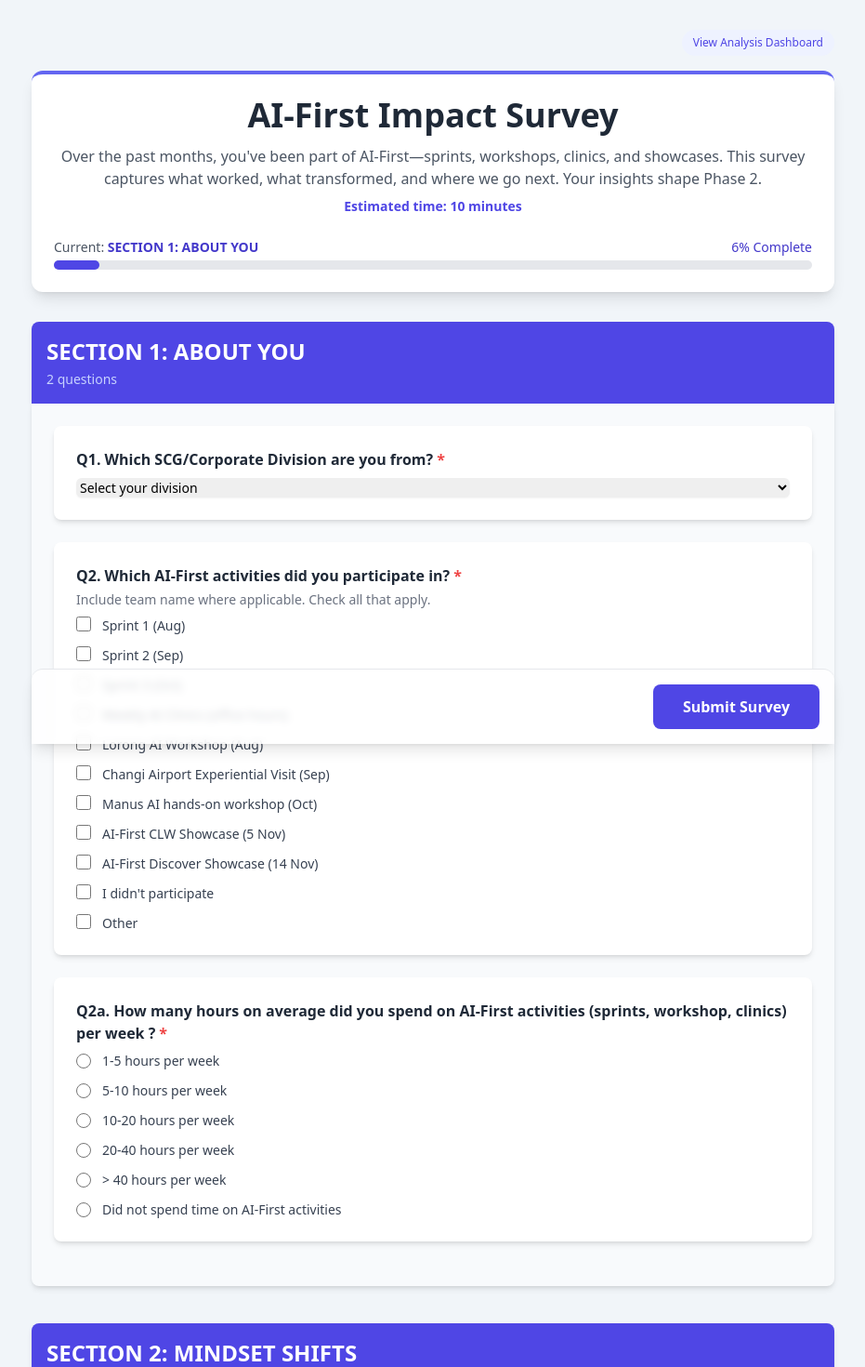
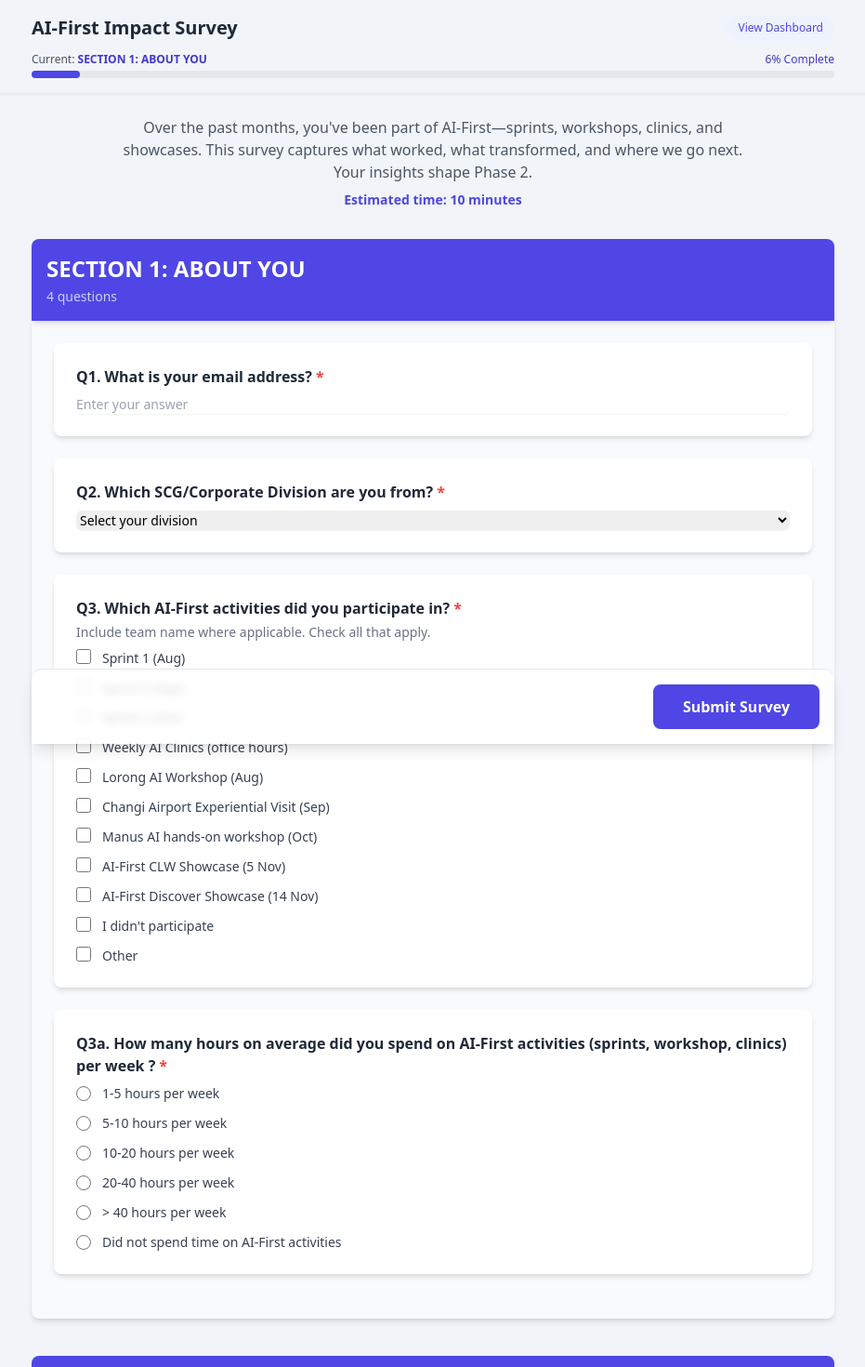
Before and after one commit to s4dha/AI-First-Survey, a React (Vite) app: page / in a window 1280 px wide. Shown: the top 1470 px of the page at 93% size, without its empty margins (174-1105 px from the left). Built offline with nearby package versions, Linux system fonts and the light colour scheme.

Commit message:
push these new changes

```diff
--- a/App.tsx
+++ b/App.tsx
@@ -39,10 +39,10 @@ const storage = {
 
 // Prepare the payload for Google Sheets (human-readable)
 const prepareSheetPayload = (formData: FormData, surveyData: SurveySection[]) => {
-    // 1. Create payload with 'Submitted At' as the very first key
-    const payload: any = {
-        'Submitted At': new Date().toLocaleString()
-    };
+    const payload: any = {};
+
+    // Add submitted timestamp explicitly (though sheet script also does it)
+    payload['Submitted At'] = new Date().toLocaleString();
 
     surveyData.forEach(section => {
         section.questions.forEach(q => {
@@ -52,11 +52,11 @@ const prepareSheetPayload = (formData: FormData, surveyData: SurveySection[]) =>
 
             // Helper to find label from options
             const findLabel = (val: string, opts: Option[]) => {
-                const opt = opts?.find(o => o.value === val);
+                const opt = opts.find(o => o.value === val);
                 return opt ? opt.label : val;
             }
 
-            // Calculate Answer Label
+            // Handle different question types to format the output string
             if (q.type === QuestionType.CHECKBOX || q.type === QuestionType.MULTI_SELECT_CHECKBOX || q.type === QuestionType.CHECKBOX_WITH_TEXT || q.type === QuestionType.GROUPED_CHECKBOX) {
                 if (Array.isArray(value)) {
                     answerLabel = value.map(val => {
@@ -73,11 +73,28 @@ const prepareSheetPayload = (formData: FormData, surveyData: SurveySection[]) =>
                 if (value !== undefined && value !== null && value !== "") {
                     answerLabel = findLabel(value as string, q.options || []);
 
-                    // Handle "Other" text input for dropdown/radio
-                    if (value === 'other' || value === 'Other') {
+                    // Handle "Other" text input for dropdown/radio or specific hasTextInput fields
+                    const selectedOpt = q.options?.find(o => o.value === value);
+                    if ((value === 'other' || value === 'Other') || (selectedOpt?.hasTextInput)) {
+                         // For radios with text input, we use the same naming convention as checkboxes: questionId_value_text
+                         // For simple 'other', we check legacy convention questionId_other
+                         const specificTextKey = `${q.id}_${value}_text`;
                          const otherKey = `${q.id}_other`;
-                         if (formData[otherKey]) {
+
+                         if (formData[specificTextKey]) {
+                             answerLabel += ` (${formData[specificTextKey]})`;
+                         } else if (formData[otherKey]) {
                              answerLabel += ` (${formData[otherKey]})`;
+                         }
+                    }
+
+                    // Handle Subquestion
+                    if (q.subQuestion && Array.isArray(q.subQuestion.triggerValues) && q.subQuestion.triggerValues.includes(String(value))) {
+                        const subVal = formData[q.subQuestion.id];
+                        if (subVal) {
+                           const subLabel = findLabel(subVal, q.subQuestion.options);
+                           // Add subquestion response as a separate column for clarity
+                           payload[q.subQuestion.text] = subLabel;
                         }
                     }
                 }
@@ -91,24 +108,8 @@ const prepareSheetPayload = (formData: FormData, surveyData: SurveySection[]) =>
                 answerLabel = value !== undefined ? String(value) : "";
             }
 
-            // 2. Add Main Question Key
+            // Use the Question Text as the Header Key
             payload[q.text] = answerLabel;
-
-            // 3. Add Sub-Question Key IMMEDIATELY after Main Question
-            if (q.type === QuestionType.CONDITIONAL_RADIO && q.subQuestion) {
-                 let subLabel = "";
-                 // Check if the main value triggers the subquestion
-                 if (value !== undefined && value !== null && value !== "") {
-                    if (Array.isArray(q.subQuestion.triggerValues) && q.subQuestion.triggerValues.includes(String(value))) {
-                        const subVal = formData[q.subQuestion.id];
-                        if (subVal) {
-                           subLabel = findLabel(subVal, q.subQuestion.options || []);
-                        }
-                    }
-                 }
-                 // Always add the key (even if empty) to ensure column order is preserved in Google Sheet
-                 payload[q.subQuestion.text] = subLabel;
-            }
         });
     });
     return payload;
@@ -125,6 +126,19 @@ const QuestionRenderer: React.FC<{
 
   const renderInput = () => {
     switch (question.type) {
+      case QuestionType.TEXT:
+        return (
+          <input
+            type="text"
+            id={question.id}
+            name={question.id}
+            value={formData[question.id] || ''}
+            onChange={(e) => handleInputChange(question.id, e.target.value)}
+            className={`mt-2 block w-full rounded-md border-gray-300 shadow-sm focus:border-indigo-500 focus:ring-indigo-500 sm:text-sm ${isInvalid ? 'border-red-500' : 'border-gray-300'}`}
+            placeholder="Enter your answer"
+          />
+        );
+
       case QuestionType.DROPDOWN:
         return (
           <>
@@ -283,7 +297,8 @@ const QuestionRenderer: React.FC<{
         return (
           <div className="mt-2 space-y-3">
             {question.options?.map((opt) => (
-              <label key={opt.value} className="flex items-center">
+              <div key={opt.value}>
+                <label className="flex items-center">
                     <input
                     type="radio"
                     name={question.id}
@@ -294,6 +309,17 @@ const QuestionRenderer: React.FC<{
                     />
                     <span className="ml-3 text-sm text-gray-700">{opt.label}</span>
                 </label>
+                {/* Render text input if selected and hasTextInput is true */}
+                {opt.hasTextInput && formData[question.id] === opt.value && (
+                    <input
+                        type="text"
+                        placeholder={opt.textInputLabel || "Please specify"}
+                        value={formData[`${question.id}_${opt.value}_text`] || ''}
+                        onChange={(e) => handleInputChange(`${question.id}_${opt.value}_text`, e.target.value)}
+                        className="mt-2 ml-7 block w-full max-w-sm rounded-md border-gray-300 shadow-sm focus:border-indigo-500 focus:ring-indigo-500 sm:text-sm"
+                    />
+                )}
+              </div>
             ))}
             {subQuestionIsVisible && question.subQuestion && (
               <div className="mt-4 pt-4 pl-6 border-l-2 border-indigo-200">
@@ -495,7 +521,7 @@ export default function App() {
   useEffect(() => {
     const observerOptions = {
       root: null,
-      rootMargin: "-40% 0px -60% 0px",
+      rootMargin: "-100px 0px -80% 0px", // Adjust margins for sticky header
       threshold: 0,
     };
 
@@ -582,7 +608,7 @@ export default function App() {
             method: 'POST',
             mode: 'no-cors',
             headers: {
-                'Content-Type': 'text/plain', // Important: text/plain prevents preflight check and works best with Apps Script
+                'Content-Type': 'text/plain', // Important: text/plain prevents preflight check
             },
             body: JSON.stringify(payload)
         });
@@ -675,37 +701,42 @@ export default function App() {
   // Render Survey View
   return (
     <div className="bg-slate-100 min-h-screen font-sans">
-      <div className="container mx-auto max-w-4xl py-8 px-4">
-        {/* Nav for Survey Mode */}
-        <div className="flex justify-end mb-4">
+
+        {/* Floating Sticky Header */}
+        <div className="sticky top-0 z-40 bg-slate-100/95 backdrop-blur-md border-b border-gray-200 shadow-sm transition-all">
+            <div className="container mx-auto max-w-4xl px-4 py-4">
+                <div className="flex justify-between items-center mb-3">
+                     <div>
+                        <h1 className="text-xl font-bold text-gray-800">AI-First Impact Survey</h1>
+                     </div>
                     <button
                         onClick={() => setViewMode('dashboard')}
                         className="text-xs font-medium text-indigo-600 bg-indigo-50 px-3 py-1.5 rounded-full hover:bg-indigo-100 transition-colors"
                     >
-                View Analysis Dashboard
+                        View Dashboard
                     </button>
                 </div>
 
-        <header className="text-center p-6 bg-white rounded-xl shadow-lg mb-8 border-t-4 border-indigo-500">
-          <h1 className="text-4xl font-bold text-gray-800">AI-First Impact Survey</h1>
-          <p className="mt-3 text-gray-600">Over the past months, you've been part of AI-First—sprints, workshops, clinics, and showcases. This survey captures what worked, what transformed, and where we go next. Your insights shape Phase 2.</p>
-          <p className="mt-2 text-sm text-indigo-600 font-semibold">Estimated time: 10 minutes</p>
-
-          <div className="mt-6">
-            <div className="flex justify-between items-center mb-1">
-                <span className="text-sm font-medium text-gray-600 truncate pr-2">
+                <div className="flex justify-between items-center mb-1 text-xs">
+                    <span className="font-medium text-gray-600 truncate pr-2">
                         Current: <span className="font-semibold text-indigo-700">{currentSectionTitle}</span>
                     </span>
-                <span className="text-sm font-medium text-indigo-700">{progressPercent}% Complete</span>
+                    <span className="font-medium text-indigo-700">{progressPercent}% Complete</span>
                 </div>
-            <div className="w-full bg-gray-200 rounded-full h-2.5">
+                <div className="w-full bg-gray-200 rounded-full h-2">
                     <div
-                    className="bg-indigo-600 h-2.5 rounded-full transition-all duration-500"
+                        className="bg-indigo-600 h-2 rounded-full transition-all duration-500"
                         style={{ width: `${progressPercent}%` }}>
                     </div>
                 </div>
             </div>
-        </header>
+        </div>
+
+      <div className="container mx-auto max-w-4xl py-8 px-4 pt-6">
+        <div className="text-center mb-8">
+          <p className="text-gray-600 max-w-2xl mx-auto">Over the past months, you've been part of AI-First—sprints, workshops, clinics, and showcases. This survey captures what worked, what transformed, and where we go next. Your insights shape Phase 2.</p>
+          <p className="mt-2 text-sm text-indigo-600 font-semibold">Estimated time: 10 minutes</p>
+        </div>
 
         <form onSubmit={handleSubmit} noValidate>
           {SURVEY_DATA.map((section, sectionIndex) => (
@@ -714,7 +745,7 @@ export default function App() {
               className="mb-10"
               ref={el => { sectionRefs.current[sectionIndex] = el; }}
             >
-              <div className="bg-indigo-600 text-white p-4 rounded-t-lg shadow-md">
+              <div className="bg-indigo-600 text-white p-4 rounded-t-lg shadow-md sticky top-[108px] z-30">
                 <h2 className="text-2xl font-bold">{section.title}</h2>
                 {section.description && <p className="text-indigo-200 text-sm mt-1">{section.description}</p>}
               </div>
@@ -732,7 +763,7 @@ export default function App() {
             </div>
           ))}
 
-          <div className="sticky bottom-0 bg-white/80 backdrop-blur-sm p-4 border-t border-gray-200 shadow-lg flex justify-end items-center mt-8 rounded-t-xl">
+          <div className="sticky bottom-0 bg-white/80 backdrop-blur-sm p-4 border-t border-gray-200 shadow-lg flex justify-end items-center mt-8 rounded-t-xl z-40">
              {invalidQuestionIds.size > 0 && <p className='text-red-600 mr-4 text-sm font-medium'>Please fill out all required fields.</p>}
             <button
               type="submit"
--- a/constants.ts
+++ b/constants.ts
@@ -3,14 +3,21 @@ import { SurveySection, QuestionType } from './types';
 
 export const GOOGLE_SCRIPT_URL = "https://script.google.com/macros/s/AKfycbwxJSfQ4zezfuWUPS9oSEbvD4EG-ZNGfaPoWRj-jaM88jKu1NI8lKZC9pqv7lUGCRxf6g/exec";
 
+
 export const SURVEY_DATA: SurveySection[] = [
   {
     title: "SECTION 1: ABOUT YOU",
-    description: "2 questions",
+    description: "4 questions",
     questions: [
       {
-        id: "q1_division",
-        text: "Q1. Which SCG/Corporate Division are you from?",
+        id: "q1_email",
+        text: "Q1. What is your email address?",
+        type: QuestionType.TEXT,
+        required: true,
+      },
+      {
+        id: "q2_division",
+        text: "Q2. Which SCG/Corporate Division are you from?",
         type: QuestionType.DROPDOWN,
         required: true,
         options: [
@@ -30,8 +37,8 @@ export const SURVEY_DATA: SurveySection[] = [
         ],
       },
       {
-        id: "q2_activities",
-        text: "Q2. Which AI-First activities did you participate in?",
+        id: "q3_activities",
+        text: "Q3. Which AI-First activities did you participate in?",
         description: "Include team name where applicable. Check all that apply.",
         type: QuestionType.CHECKBOX_WITH_TEXT,
         required: true,
@@ -50,8 +57,8 @@ export const SURVEY_DATA: SurveySection[] = [
         ],
       },
       {
-        id: "q2a_hours",
-        text: "Q2a. How many hours on average did you spend on AI-First activities (sprints, workshop, clinics) per week ?",
+        id: "q3a_hours",
+        text: "Q3a. How many hours on average did you spend on AI-First activities (sprints, workshop, clinics) per week ?",
         type: QuestionType.RADIO,
         required: true,
         options: [
@@ -70,8 +77,8 @@ export const SURVEY_DATA: SurveySection[] = [
     description: "4 questions",
     questions: [
       {
-        id: "q3_confidence_before",
-        text: "Q3. Before AI-First, how confident were you that you could build an AI solution directly (e.g., using AIBots, Pair or vibe coding)?",
+        id: "q4_confidence_before",
+        text: "Q4. Before AI-First, how confident were you that you could build an AI solution directly (e.g., using AIBots, Pair or vibe coding)?",
         type: QuestionType.RADIO,
         required: true,
         options: [
@@ -83,8 +90,8 @@ export const SURVEY_DATA: SurveySection[] = [
         ],
       },
       {
-        id: "q4_confidence_now",
-        text: "Q4. NOW, how confident are you that you can build an AI solution directly?",
+        id: "q5_confidence_now",
+        text: "Q5. NOW, how confident are you that you can build an AI solution directly?",
         type: QuestionType.RADIO,
         required: true,
         options: [
@@ -96,15 +103,15 @@ export const SURVEY_DATA: SurveySection[] = [
         ],
       },
       {
-        id: "q5_breakthrough",
-        text: "Q5. What was your biggest mindset breakthrough during the AI-First journey?",
-        description: 'Example: "I realized AI isn\'t magic—it\'s a learnable skill" or "I now see myself as someone who can build solutions"',
+        id: "q6_breakthrough",
+        text: "Q6. What was your biggest mindset breakthrough during the AI-First journey?",
+        description: 'Example: "I realized AI isn\'t difficult—it\'s a learnable skill" or "I now see myself as someone who can build solutions"',
         type: QuestionType.TEXTAREA,
         required: false,
       },
       {
-        id: "q6_transformation",
-        text: "Q6. How has AI-First transformed the way you think, work and solve problems at work?",
+        id: "q7_transformation",
+        text: "Q7. How has AI-First transformed the way you think, work and solve problems at work?",
         type: QuestionType.RADIO,
         required: true,
         options: [
@@ -122,8 +129,8 @@ export const SURVEY_DATA: SurveySection[] = [
     description: "3 questions",
     questions: [
         {
-            id: "q7_time_before",
-            text: "Q7. Before AI-First, how long would it have taken you or your team to build a solution or prototype?",
+            id: "q8_time_before",
+            text: "Q8. Before AI-First, how long would it have taken you or your team to build a solution or prototype?",
             type: QuestionType.RADIO,
             required: true,
             options: [
@@ -135,8 +142,8 @@ export const SURVEY_DATA: SurveySection[] = [
             ],
         },
         {
-            id: "q8_time_now",
-            text: "Q8. NOW, how long does it take you or your team to build an AI solution or prototype?",
+            id: "q9_time_now",
+            text: "Q9. NOW, how long does it take you or your team to build an AI solution or prototype?",
             type: QuestionType.RADIO,
             required: true,
             options: [
@@ -148,19 +155,19 @@ export const SURVEY_DATA: SurveySection[] = [
             ],
         },
         {
-            id: "q8a_deployed",
-            text: "Q8a. Have you or your team built and deployed AI solutions?",
+            id: "q9a_deployed",
+            text: "Q9a. Have you or your team built and deployed AI solutions?",
             type: QuestionType.CONDITIONAL_RADIO,
             required: true,
             options: [
-                { value: "yes_multiple", label: "Yes, multiple solutions actively used" },
-                { value: "yes_one", label: "Yes, one solution actively used" },
-                { value: "prototype_only", label: "Built prototype, not yet deployed" },
+                { value: "yes_multiple", label: "Yes, multiple solutions actively used", hasTextInput: true, textInputLabel: "Name of tool/solution" },
+                { value: "yes_one", label: "Yes, one solution actively used", hasTextInput: true, textInputLabel: "Name of tool/solution" },
+                { value: "prototype_only", label: "Built prototype, not yet deployed", hasTextInput: true, textInputLabel: "Name of tool/solution" },
                 { value: "exploring", label: "Still exploring" },
                 { value: "not_yet", label: "Not yet" },
             ],
             subQuestion: {
-                id: "q8a_adoption",
+                id: "q9a_adoption",
                 text: "Has your solution been adopted by others beyond your immediate team?",
                 type: QuestionType.RADIO,
                 triggerValues: ["yes_multiple", "yes_one"],
@@ -182,8 +189,8 @@ export const SURVEY_DATA: SurveySection[] = [
     description: "3 questions",
     questions: [
       {
-        id: "q9_top_tasks",
-        text: "Q9. What are the top 3 Time-Intensive Repetitive Tasks that consume MOST time in your typical work week?",
+        id: "q10_top_tasks",
+        text: "Q10. What are the top 3 Time-Intensive Repetitive Tasks that consume MOST time in your typical work week?",
         type: QuestionType.MULTI_SELECT_CHECKBOX,
         required: true,
         limit: 3,
@@ -205,14 +212,14 @@ export const SURVEY_DATA: SurveySection[] = [
         ],
       },
       {
-        id: "q10_time_spent",
-        text: "Q10. Time spent on mundane, repetitive and time-consuming work:",
+        id: "q11_time_spent",
+        text: "Q11. Time spent on mundane, repetitive and time-consuming work:",
         type: QuestionType.SLIDER_PAIR,
         required: true,
       },
       {
-        id: "q11_how_ai_changed",
-        text: "Q11. How has AI changed the way you work?",
+        id: "q12_how_ai_changed",
+        text: "Q12. How has AI changed the way you work?",
         description: "Check all that apply.",
         type: QuestionType.GROUPED_CHECKBOX,
         required: true,
@@ -241,7 +248,6 @@ export const SURVEY_DATA: SurveySection[] = [
           { value: "use_different_tools", label: "I use different tools now", group: "Workflow & Tools" },
           { value: "automated_work", label: "I've automated parts of my work", group: "Workflow & Tools" },
           { value: "built_solutions_for_team", label: "I've built solutions for my team", group: "Workflow & Tools" },
-          // Added options for Impact
           { value: "more_satisfying", label: "I find my work more satisfying", group: "Impact" },
           { value: "less_stress", label: "I feel less stressed by administrative workload", group: "Impact" },
           { value: "better_service", label: "I provide better service to stakeholders", group: "Impact" },
@@ -254,11 +260,11 @@ export const SURVEY_DATA: SurveySection[] = [
   },
   {
     title: "SECTION 5: WHAT WORKED & GREATEST IMPACT",
-    description: "6 questions",
+    description: "5 questions",
     questions: [
         {
-            id: "q12_effectiveness",
-            text: "Q12. How effective was the AI-First programme to build AI capability in SCG (3 sprints, 3 workshops, AI Clinics and closers)?",
+            id: "q13_effectiveness",
+            text: "Q13. How effective was the AI-First programme to build AI capability in SCG (3 sprints, 3 workshops, AI Clinics and closers)?",
             type: QuestionType.RADIO,
             required: true,
             options: [
@@ -271,8 +277,8 @@ export const SURVEY_DATA: SurveySection[] = [
             ],
         },
         {
-            id: "q13_pain_points",
-            text: "Q13. What were your main pain points or challenges during AI-First?",
+            id: "q14_pain_points",
+            text: "Q14. What were your main pain points or challenges during AI-First?",
             description: "Check all that apply.",
             type: QuestionType.CHECKBOX,
             required: true,
@@ -292,22 +298,22 @@ export const SURVEY_DATA: SurveySection[] = [
             ],
         },
         {
-            id: "q14_personal_win",
-            text: "Q14. What is your biggest personal win or transformation story from AI-First?",
+            id: "q15_personal_win",
+            text: "Q15. What is your biggest personal win or transformation story from AI-First?",
             description: "Example: Share a specific moment, solution, or realisation that made the biggest difference for you",
             type: QuestionType.TEXTAREA,
             required: false,
         },
         {
-            id: "q15_success_factors",
-            text: "Q15. In your view, what were the critical success factors for AI-First?",
+            id: "q16_success_factors",
+            text: "Q16. In your view, what were the critical success factors for AI-First?",
             description: "Example: What made it work? What enabled your success or the success you observed?",
             type: QuestionType.TEXTAREA,
             required: false,
         },
         {
-            id: "q16_culture_shifts",
-            text: "Q16. Have you observed any organisational culture shifts in your division because of AI-First?",
+            id: "q17_culture_shifts",
+            text: "Q17. Have you observed any organisational culture shifts in your division because of AI-First?",
             description: "Example: Changes in how people work, collaborate, experiment, building solutions directly or think about innovation",
             type: QuestionType.TEXTAREA,
             required: false,
@@ -319,8 +325,8 @@ export const SURVEY_DATA: SurveySection[] = [
     description: "3 questions",
     questions: [
         {
-            id: "q17_support_needed",
-            text: "Q17. What support do you need most now after AI-First Phase 1 sprints are completed?",
+            id: "q18_support_needed",
+            text: "Q18. What support do you need most now after AI-First Phase 1 sprints are completed?",
             description: "Choose your top THREE to prioritize",
             type: QuestionType.MULTI_SELECT_CHECKBOX,
             required: true,
@@ -342,11 +348,12 @@ export const SURVEY_DATA: SurveySection[] = [
             ],
         },
         {
-            id: "q18_blockers",
-            text: "Q18. What are your biggest blockers or barriers in continuing to use AI tools?",
-            description: "Check all that apply.",
-            type: QuestionType.CHECKBOX,
+            id: "q19_blockers",
+            text: "Q19. What are your biggest blockers or barriers in continuing to use AI tools?",
+            description: "Choose your top THREE blockers",
+            type: QuestionType.MULTI_SELECT_CHECKBOX,
             required: true,
+            limit: 3,
             options: [
                 { value: "time", label: "Time — Too busy to experiment or learn" },
                 { value: "skills", label: "Skills gaps — Technical knowledge or prompting skills" },
@@ -364,8 +371,8 @@ export const SURVEY_DATA: SurveySection[] = [
             ],
         },
         {
-            id: "q19_exemplary_model",
-            text: "Q19. How can SCG be an exemplary AI adoption model for other public sector corporate functions?",
+            id: "q20_exemplary_model",
+            text: "Q20. How can SCG be an exemplary AI adoption model for other public sector corporate functions?",
             description: 'Think bold: What would make other agencies say "We want what SCG has"?',
             type: QuestionType.TEXTAREA,
             required: false,
```
Lines whose indentation alone changed are shown as unchanged.
